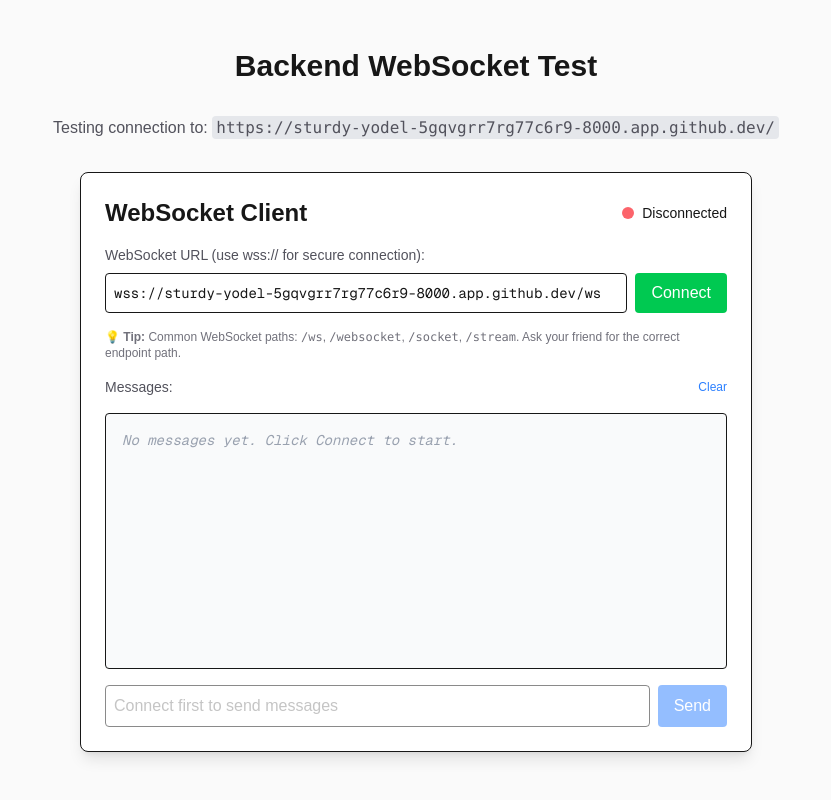
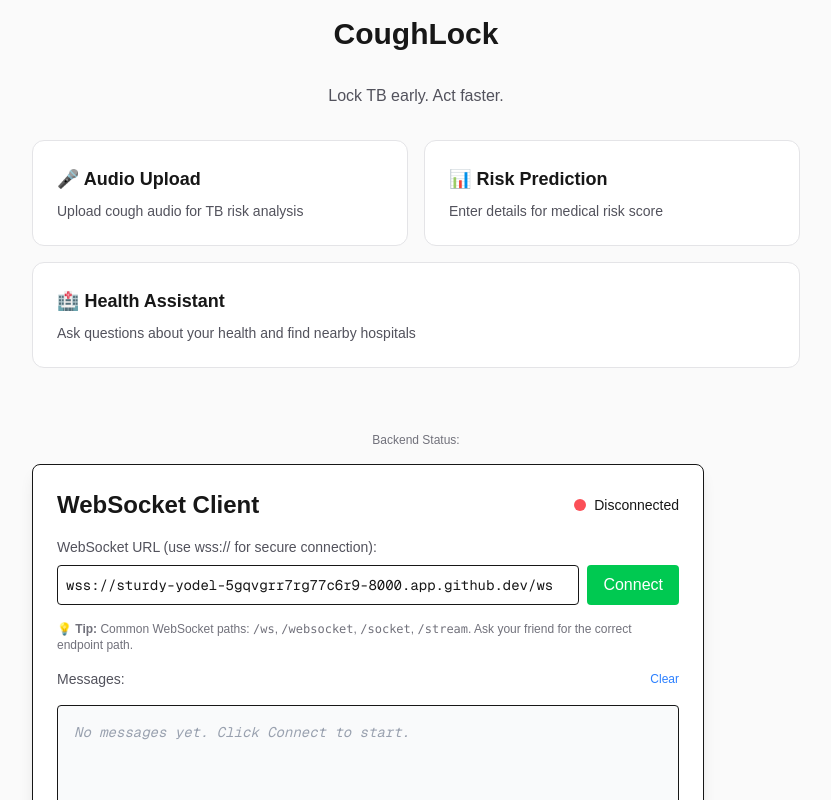
Before and after one commit to Surajphirke3/LOCKDOWN_3.19_SDG3, a Next.js app in the folder frontend/: page / in a window 1280 px wide. Shown: the top 800 px of the page, without its empty margins (224-1055 px from the left). Built offline with nearby package versions, Linux system fonts and the light colour scheme.

Commit message:
feat(ui): add home page

```diff
--- a/frontend/src/app/page.tsx
+++ b/frontend/src/app/page.tsx
@@ -1,14 +1,50 @@
+import Link from "next/link";
 import WebSocketClient from "../components/WebSocketClient";
 
 export default function Home() {
   return (
     <div className="flex min-h-screen flex-col items-center justify-center p-4 bg-zinc-50 dark:bg-black">
       <main className="w-full max-w-3xl flex flex-col items-center gap-8">
-        <h1 className="text-3xl font-bold text-center">Backend WebSocket Test</h1>
+        <h1 className="text-3xl font-bold text-center">CoughLock</h1>
         <p className="text-center text-zinc-600 dark:text-zinc-400">
-          Testing connection to: <code className="bg-gray-200 dark:bg-zinc-800 px-1 py-0.5 rounded">https://sturdy-yodel-5gqvgrr7rg77c6r9-8000.app.github.dev/</code>
+          Lock TB early. Act faster.
         </p>
-        <WebSocketClient />
+
+        {/* Navigation Cards */}
+        <div className="grid grid-cols-1 md:grid-cols-2 gap-4 w-full">
+          <Link href="/audio-upload" className="block">
+            <div className="p-6 rounded-xl border border-zinc-200 dark:border-zinc-800 bg-white dark:bg-zinc-900 hover:border-teal-500 dark:hover:border-teal-500 transition-colors">
+              <h2 className="text-lg font-semibold mb-2">🎤 Audio Upload</h2>
+              <p className="text-sm text-zinc-600 dark:text-zinc-400">
+                Upload cough audio for TB risk analysis
+              </p>
+            </div>
+          </Link>
+
+          <Link href="/cough-prediction" className="block">
+            <div className="p-6 rounded-xl border border-zinc-200 dark:border-zinc-800 bg-white dark:bg-zinc-900 hover:border-teal-500 dark:hover:border-teal-500 transition-colors">
+              <h2 className="text-lg font-semibold mb-2">📊 Risk Prediction</h2>
+              <p className="text-sm text-zinc-600 dark:text-zinc-400">
+                Enter details for medical risk score
+              </p>
+            </div>
+          </Link>
+
+          <Link href="/health-assistant" className="block md:col-span-2">
+            <div className="p-6 rounded-xl border border-zinc-200 dark:border-zinc-800 bg-white dark:bg-zinc-900 hover:border-teal-500 dark:hover:border-teal-500 transition-colors">
+              <h2 className="text-lg font-semibold mb-2">🏥 Health Assistant</h2>
+              <p className="text-sm text-zinc-600 dark:text-zinc-400">
+                Ask questions about your health and find nearby hospitals
+              </p>
+            </div>
+          </Link>
+        </div>
+
+        {/* WebSocket Status */}
+        <div className="w-full mt-8">
+          <p className="text-xs text-center text-zinc-500 mb-4">Backend Status:</p>
+          <WebSocketClient />
+        </div>
       </main>
     </div>
   );
```
